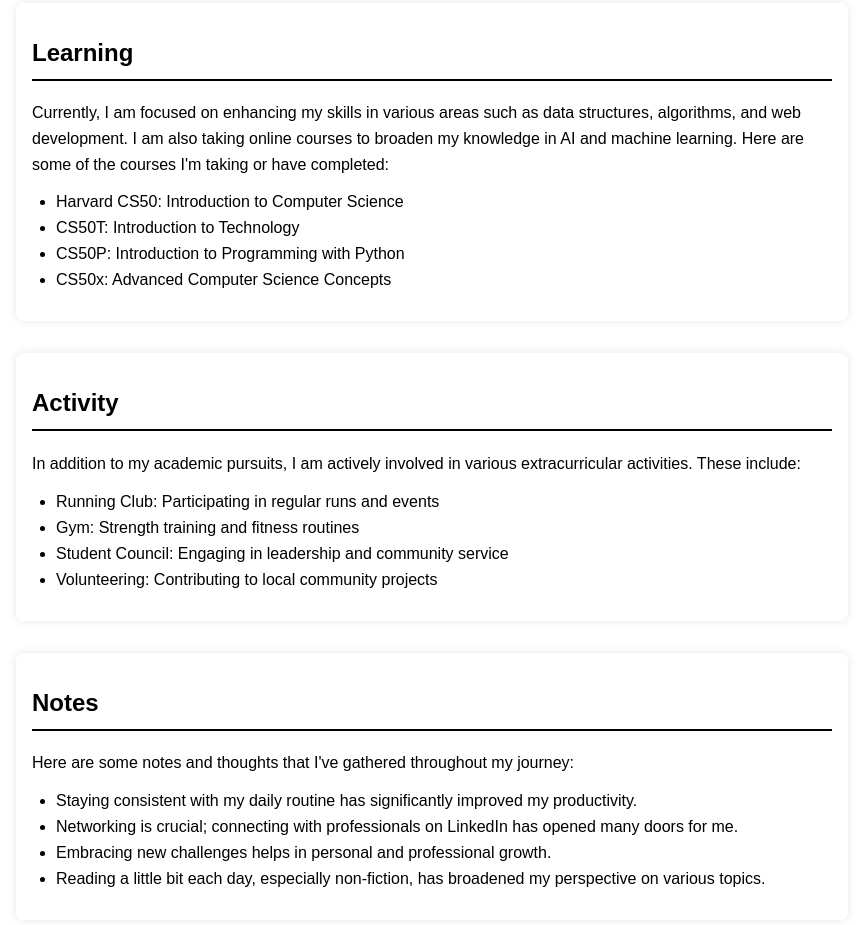
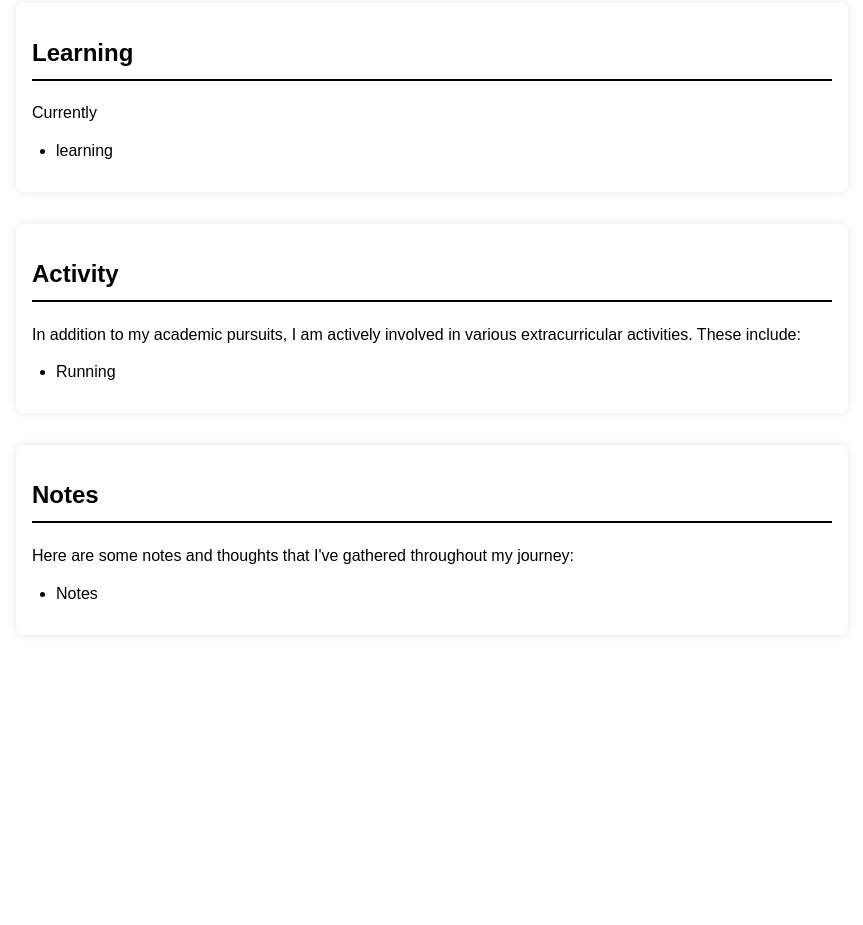
Before and after one commit to hanniganalderson/hanniganalderson.github.io, a plain HTML site: page index.html in a window 1280 px wide. Shown: the part 319-1244 px from the top of the page, without its empty margins (208-1071 px from the left). After the commit the page ends 986 px from the top, so only its background shows below. Drawn offline with Linux system fonts and the light colour scheme.

Commit message:
Update index.html

```diff
--- a/index.html
+++ b/index.html
@@ -22,12 +22,9 @@
 
 <section id="learning">
     <h2>Learning</h2>
-    <p>Currently, I am focused on enhancing my skills in various areas such as data structures, algorithms, and web development. I am also taking online courses to broaden my knowledge in AI and machine learning. Here are some of the courses I'm taking or have completed:</p>
+    <p>Currently</p>
     <ul>
-        <li>Harvard CS50: Introduction to Computer Science</li>
-        <li>CS50T: Introduction to Technology</li>
-        <li>CS50P: Introduction to Programming with Python</li>
-        <li>CS50x: Advanced Computer Science Concepts</li>
+        <li>learning</li>
     </ul>
 </section>
 
@@ -35,10 +32,7 @@
     <h2>Activity</h2>
     <p>In addition to my academic pursuits, I am actively involved in various extracurricular activities. These include:</p>
     <ul>
-        <li>Running Club: Participating in regular runs and events</li>
-        <li>Gym: Strength training and fitness routines</li>
-        <li>Student Council: Engaging in leadership and community service</li>
-        <li>Volunteering: Contributing to local community projects</li>
+        <li>Running</li>
     </ul>
 </section>
 
@@ -46,10 +40,7 @@
     <h2>Notes</h2>
     <p>Here are some notes and thoughts that I've gathered throughout my journey:</p>
     <ul>
-        <li>Staying consistent with my daily routine has significantly improved my productivity.</li>
-        <li>Networking is crucial; connecting with professionals on LinkedIn has opened many doors for me.</li>
-        <li>Embracing new challenges helps in personal and professional growth.</li>
-        <li>Reading a little bit each day, especially non-fiction, has broadened my perspective on various topics.</li>
+        <li>Notes</li>
     </ul>
 </section>
 
```
